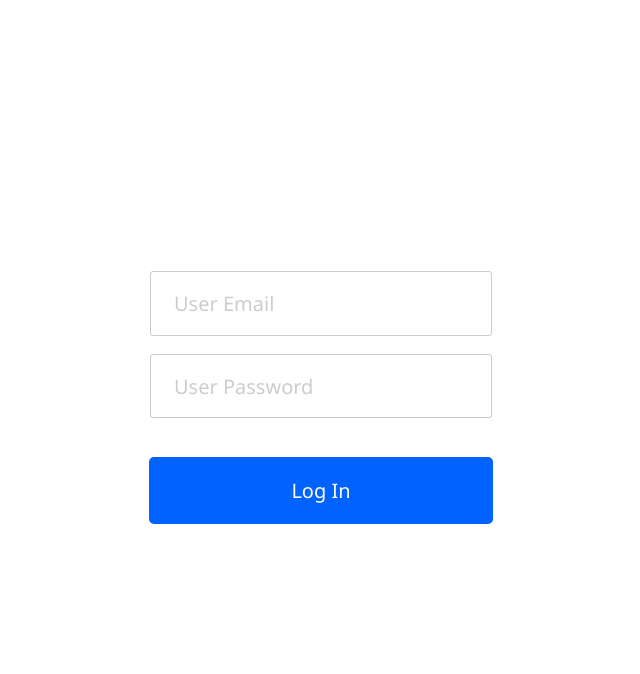
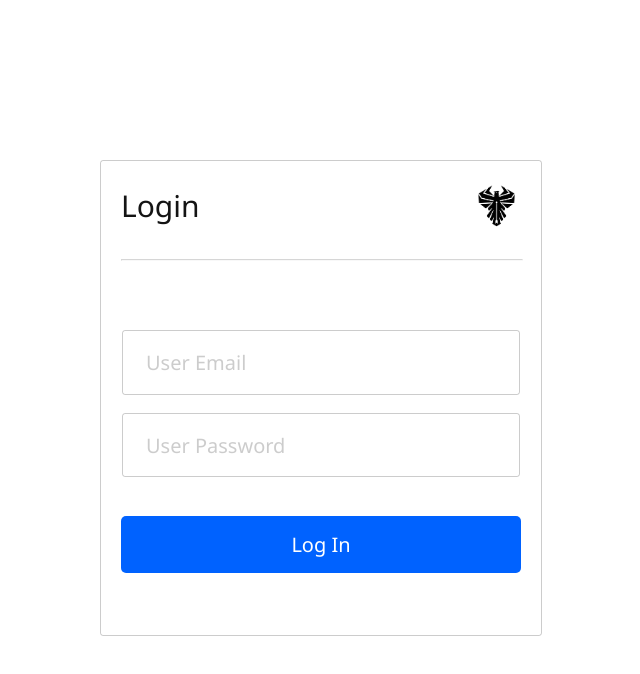
Before and after one commit to AkshanshChauhan17/gearsmith-fend, a React (Vite) app: page /admin in a window 1280 px wide. Shown: the top 674 px of the page, without its empty margins (319-959 px from the left). Built offline with nearby package versions, Linux system fonts and the light colour scheme; no server answers.

Commit message:
modification in login page

```diff
--- a/src/App.scss
+++ b/src/App.scss
@@ -781,26 +781,57 @@ form {
     }
 }
 
+.gearsmith-logo {
+    width: 50px;
+    height: 50px;
+    background-image: url("/src/assets/images/gearsmith-logo.webp");
+    background-size: contain;
+    background-repeat: no-repeat;
+    background-position: center;
+}
+
 .login-section {
     height: calc(100vh - 20px);
     display: flex;
     flex-direction: column;
     align-items: center;
     justify-content: center;
+    padding: 0px 50px;
     form {
+        .login-heading {
+            font-size: 30px;
+            font-weight: 500;
+            display: flex;
+            align-items: center;
+            gap: 10px;
+            justify-content: space-between;
+            color: rgb(20, 20, 20);
+        }
+        hr {
+            width: 100%;
+        }
         display: grid;
         gap: 20px;
+        max-width: 400px;
+        width: 100%;
+        min-width: 300px;
+        padding: 20px;
+        border-radius: 2px;
+        outline: 1px solid rgba(0,
+        0,
+        0,
+        0.2);
         .button {
-            width: 100%;
-            padding: 20px;
+            width: calc(100%);
+            padding: 15px;
             font-size: 20px;
             outline: 0px;
             border: 0px;
             background-color: rgb(0, 98, 255);
             color: white;
             cursor: pointer;
+            border-radius: 5px;
             margin-top: 20px;
-            border-radius: 5px;
         }
         .button:hover {
             background-color: blue;
--- a/src/components/auth/user.login.jsx
+++ b/src/components/auth/user.login.jsx
@@ -1,5 +1,6 @@
 import { useState } from "react"
 import authPostRequest from "./post.req"
+import { Link } from "react-router-dom"
 
 export default function UserLogin({lsDef}) {
     const [focusField, setFocusField] = useState()
@@ -43,6 +44,11 @@ export default function UserLogin({lsDef}) {
     return (
         <div className="login-section">
             <form action="#" onSubmit={()=>{handleLogin("http://localhost:1000/user/login"); setLoading(true); clearAllUseState();}}>
+                <div className="login-heading">Login
+                    <div className="gearsmith-logo"></div>
+                </div>
+                <hr />
+                <br />
                 <fieldset className={focusField===0 || email!="" ? "focus-field" : "field"}>
                     <legend>User Email</legend>
                     <input type="email" required onFocus={()=>setFocusField(0)} onBlur={()=>setFocusField(email ==="" ? 400 : 0)} onChange={(e)=>setEmail(e.target.value)} value={email} />
@@ -52,6 +58,7 @@ export default function UserLogin({lsDef}) {
                     <input type="password" required onFocus={()=>setFocusField(1)} onBlur={()=>setFocusField(password ==="" ? 400 : 0)} onChange={(e)=>setPassword(e.target.value)} value={password} />
                 </fieldset>
                 <input type="submit" className="button" value="Log In" />
+                <br />
             </form>
         </div>
     )
```
